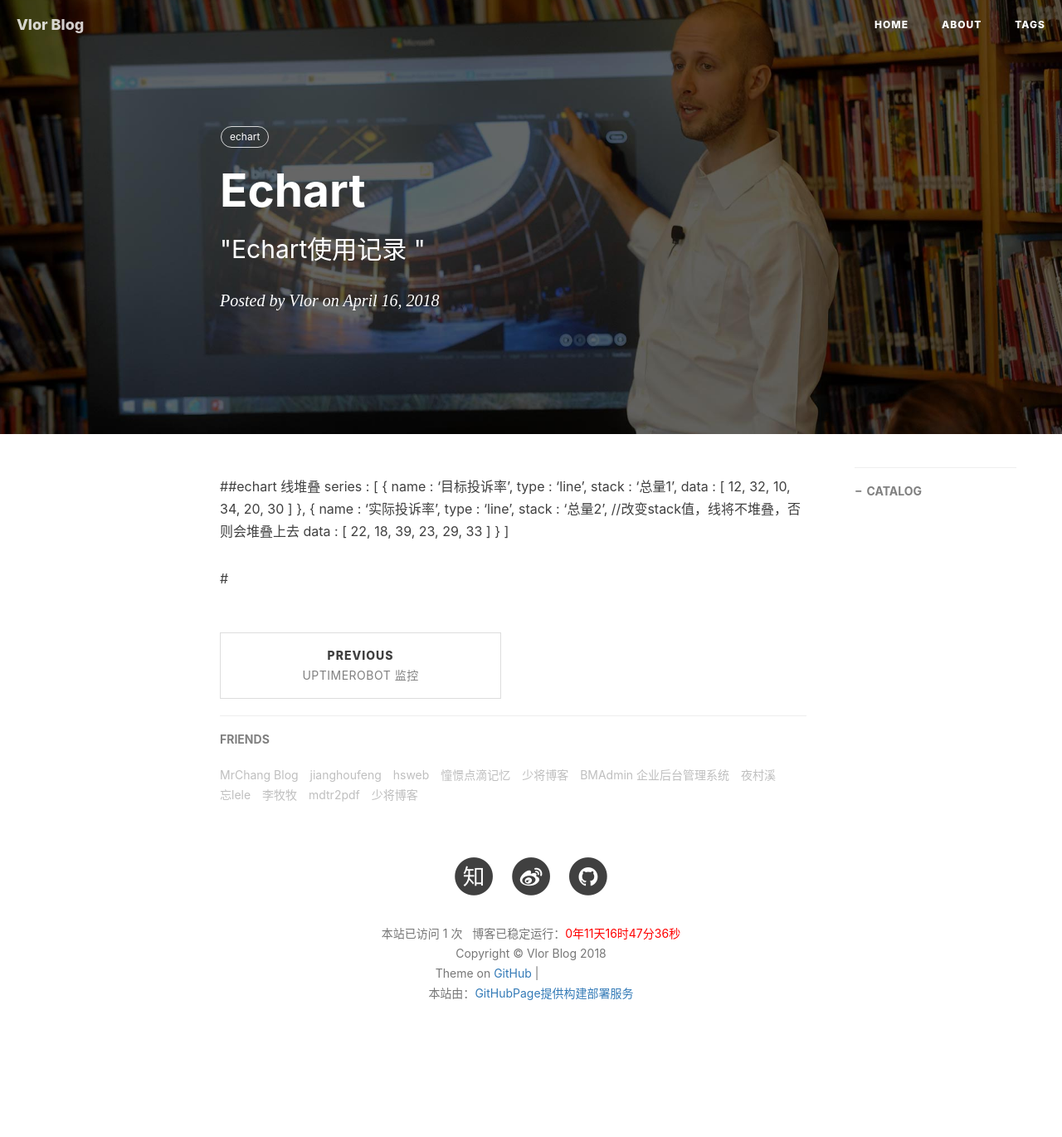
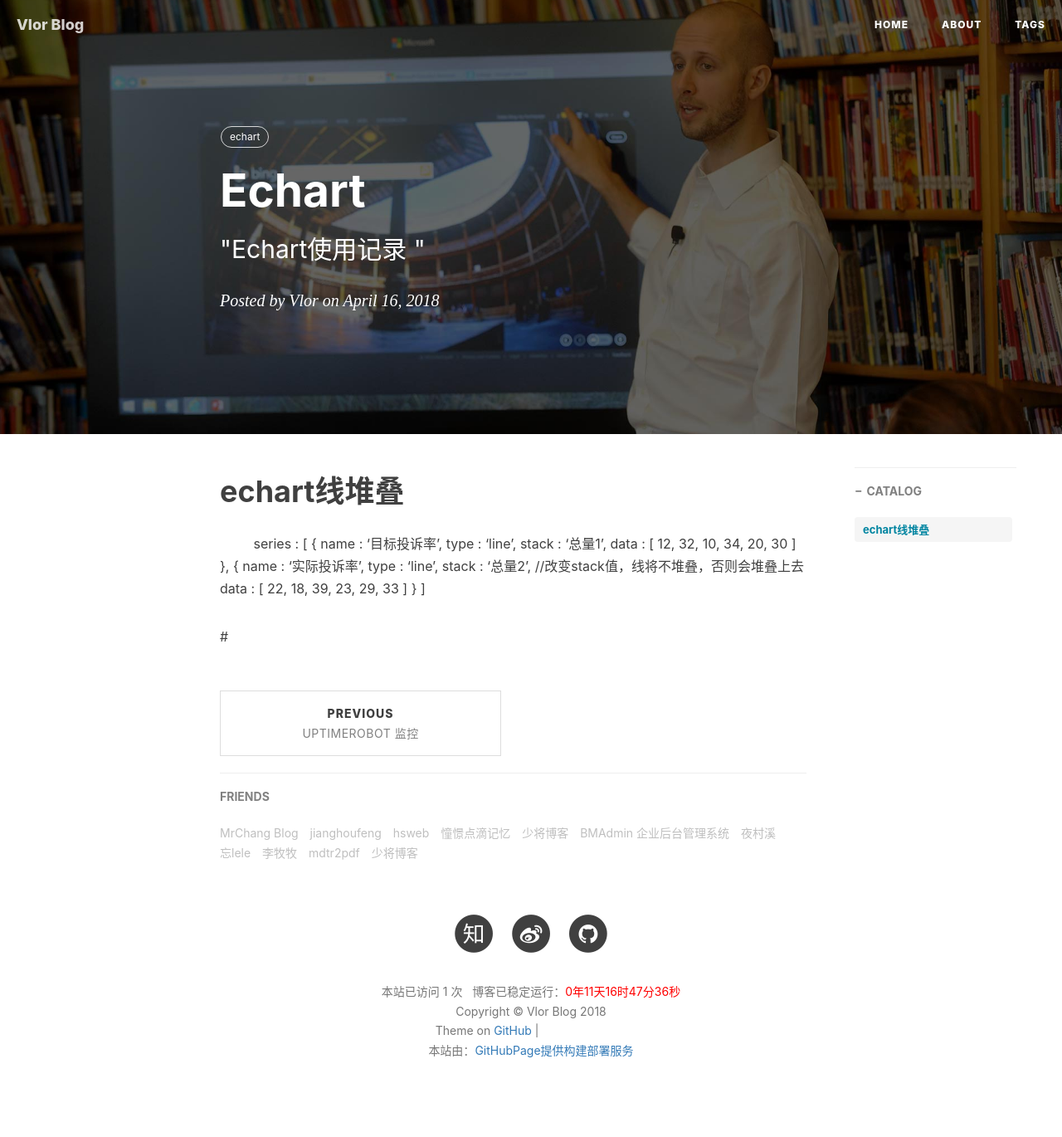
Before and after one commit to VincentZhangy/vlor.github.io, a Jekyll site: the page built from _posts/2018-04-16-echart使用记录.md, in a window 1280 px wide. Shown: the whole page at 83% size. Built offline with Jekyll 4.4.1, drawn with Linux system fonts in a browser that asks for light colours; nearby versions of some CDN libraries; comment, search, counter and statistics services are not loaded; before the commit the page ends 1301 px from its top, so only the background shows below that; grey boxes are pictures that could not be loaded.

Commit message:
Update 2018-04-16-echart使用记录.md

```diff
--- a/_posts/2018-04-16-echart使用记录.md
+++ b/_posts/2018-04-16-echart使用记录.md
@@ -11,8 +11,8 @@ tags:
 
 ---
 
-##echart 线堆叠
-          series : [
+# echart线堆叠
+          series : [
 							{
 								name : '目标投诉率',
 								type : 'line',
```
